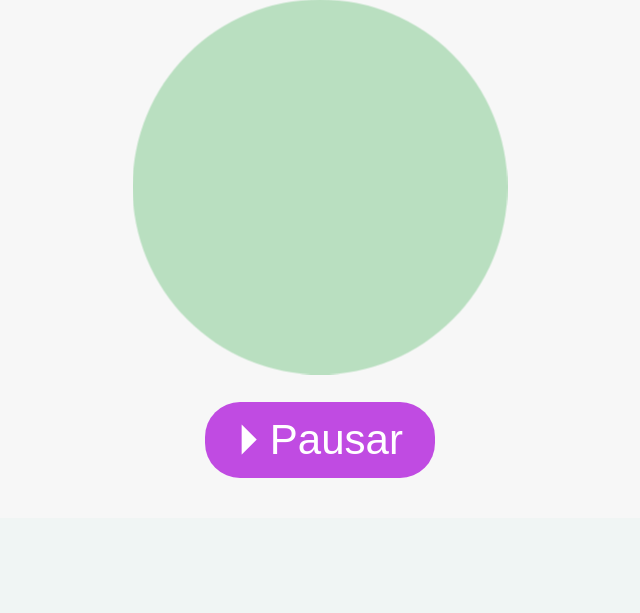
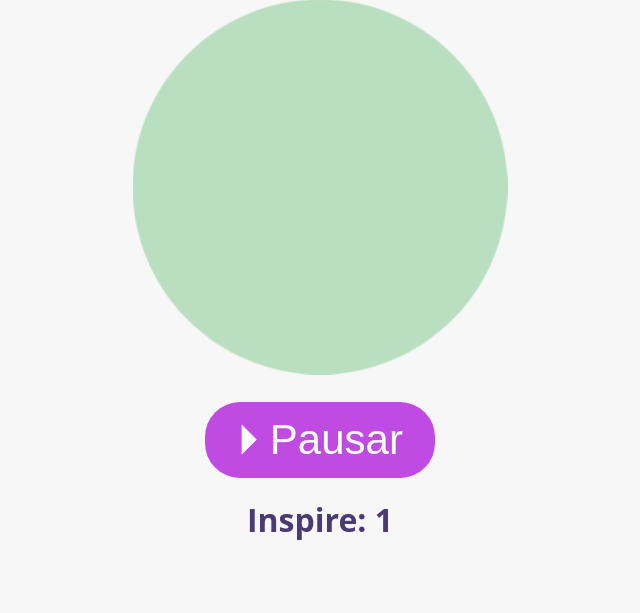
Before and after one commit to Felipaodopao/Projeto-software-t1, a Django app: page /respiracao/ in a window 1280 px wide. Shown: the part 283-896 px from the top of the page, without its empty margins (320-960 px from the left). Before the commit the page ends 761 px from the top, so only its background shows below. Run offline with Django 5.2, Linux system fonts and the light colour scheme; the visitor is signed in with stand-in values (Sample User, id 1).

Commit message:
ajuste respiração

```diff
--- a/alemdasala/static/alemdasala/css/respiracao.css
+++ b/alemdasala/static/alemdasala/css/respiracao.css
@@ -46,6 +46,12 @@ h2 {
     color: #48316b;
     margin-bottom: 100px;
 }
+#breathText {
+  font-size: 32px;
+  color: #4b3b75;
+  margin-top: 20px;
+  font-weight: bold;
+}
 
 .circle {
     margin: 0 auto 30px;
--- a/alemdasala/templates/alemdasala/respiracao.html
+++ b/alemdasala/templates/alemdasala/respiracao.html
@@ -25,24 +25,58 @@
         <div class="controls">
             <button id="pauseBtn">⏵ Pausar</button>
         </div>
+      <p id="breathText">Inspire: 1</p>
     </main>
 
    <script>
     const circle = document.getElementById("breathingCircle");
     const btn = document.getElementById("pauseBtn");
+    const breathText = document.getElementById("breathText");
 
     let paused = false;
 
+    let breathPhase = 0;
+    let count = 1;
+    let interval;
+
+    function startBreathCycle() {
+        interval = setInterval(() => {
+            if (!paused) {
+                // Fases:
+                // 0 a 3s: Inspire (contando 1, 2, 3)
+                // 4s a 8s: Segure
+                // 8s a 12s: Expire
+
+                const currentTime = (Date.now() % 12000) / 1000;
+
+                if (currentTime < 4) {
+                    // Inspirando - conte 1,2,3
+                    count = Math.floor(currentTime) + 1;
+                    breathText.innerText = `Inspire: ${count}`;
+                } else if (currentTime < 8) {
+                    breathText.innerText = "Segure...";
+                } else {
+                    breathText.innerText = "Expire...";
+                }
+            }
+        }, 300); // atualização frequente
+    }
+
     btn.addEventListener("click", () => {
-            paused = !paused;
-            if (paused) {
+        if (!paused) {
+            paused = true;
             circle.style.animationPlayState = 'paused';
             btn.innerText = "▶ Retomar";
+            breathText.innerText = "";
         } else {
+            // Retomar animação e texto
+            paused = false;
             circle.style.animationPlayState = 'running';
             btn.innerText = "⏸ Pausar";
         }
     });
+
+    startBreathCycle();
 </script>
 </body>
 </html>
```
Lines whose indentation alone changed are shown as unchanged.
